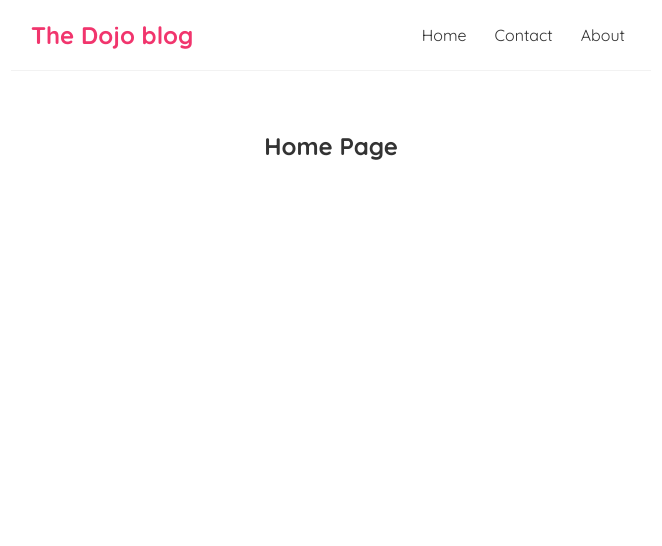
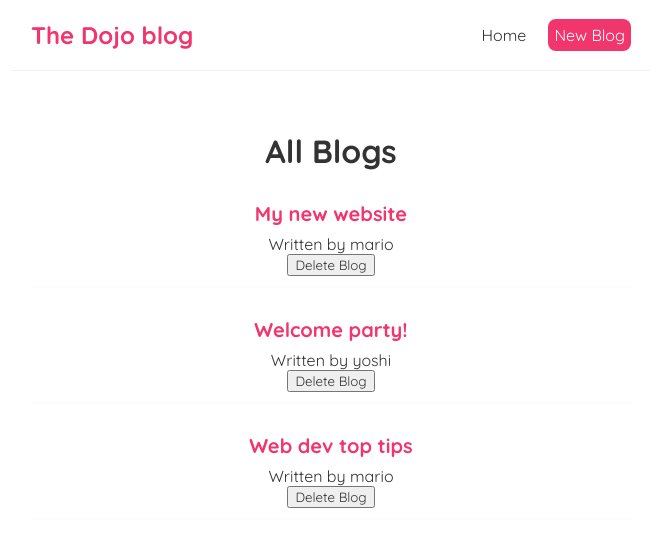
Before and after one commit to KayZinMaung1/ReactTesting, a React (Create React App) app: page / in a window 1280 px wide. Shown: the top 546 px of the page, without its empty margins (309-971 px from the left). Built offline with nearby package versions, Linux system fonts and the light colour scheme.

Commit message:
Outputting List and handleDelete

```diff
--- a/src/About.js
+++ /dev/null
@@ -1,9 +0,0 @@
-const About = () => {
-    return (
-        <div className="About">
-            <h2>About Page</h2>
-        </div>
-     );
-}
-
-export default About;
--- a/src/App.js
+++ b/src/App.js
@@ -5,7 +5,7 @@ import Home from './Home';
 import Navbar from './Navbar';
 import { BrowserRouter as Router,Route,Switch } from 'react-router-dom';
 import Contact from './Contact';
-import About from './About';
+
 
 function App() {
 
@@ -17,7 +17,7 @@ function App() {
        <Switch>
        <Route exact path="/"><Home/></Route>
        <Route path="/contact"><Contact/></Route>
-       <Route path="/about"><About/></Route>
+
        </Switch>
       </div>
     </div>
--- /dev/null
+++ b/src/BlogList.js
@@ -0,0 +1,18 @@
+const BlogList = ({blogs,title,handleDelete}) => {
+    return (
+        <div className="blog-list">
+            <h1>{title}</h1>
+            { blogs.map(
+                   blog => (
+                      <div className="blog-preview" key={blog.id}>
+                          <h2>{blog.title}</h2>
+                          <p>Written by {blog.author}</p>
+                          <button onClick={() => handleDelete(blog.id)}>Delete Blog</button>
+                      </div>
+                   )
+               )}
+        </div>
+     );
+}
+
+export default BlogList;
--- a/src/Home.js
+++ b/src/Home.js
@@ -1,12 +1,24 @@
 import { useState } from "react";
+import BlogList from "./BlogList";
 
 const Home = () => {
+    const [blogs,setblogs] = useState([
+        { title: 'My new website', body: 'lorem ipsum...', author: 'mario', id: 1 },
+        { title: 'Welcome party!', body: 'lorem ipsum...', author: 'yoshi', id: 2 },
+        { title: 'Web dev top tips', body: 'lorem ipsum...', author: 'mario', id: 3 }
+    ]
+    )
+
+    const handleDelete = (id) => {
+        const newBlogs = blogs.filter(blog => blog.id !== id);
+        setblogs(newBlogs);
+    }
+
 
     return (
 
         <div className="home">
-            <h2>Home Page</h2>
-
+           <BlogList blogs={blogs} title='All Blogs' handleDelete={handleDelete}/>
         </div>
     );
 }
--- a/src/Navbar.js
+++ b/src/Navbar.js
@@ -5,8 +5,12 @@ const Navbar = () => {
             <h1>The Dojo blog</h1>
             <div className="links">
                 <Link to="/">Home</Link>
-                <Link to="/contact">Contact</Link>
-                <Link to="/about">About</Link>
+                <Link to="/create" style={{
+                    color: 'white',
+                    backgroundColor: '#f1356d',
+                    borderRadius: '8px'
+                }}>New Blog</Link>
+
             </div>
         </nav>
      );
--- a/src/index.css
+++ b/src/index.css
@@ -33,3 +33,18 @@
   margin: 40px auto;
   padding: 20px;
 }
+
+/* blog previews / list */
+.blog-preview {
+  padding: 10px 16px;
+  margin: 20px 0;
+  border-bottom: 1px solid #fafafa;
+}
+.blog-preview:hover {
+  box-shadow: 1px 3px 5px rgba(0,0,0,0.1);
+}
+.blog-preview h2 {
+  font-size: 20px;
+  color: #f1356d;
+  margin-bottom: 8px;
+}
```
